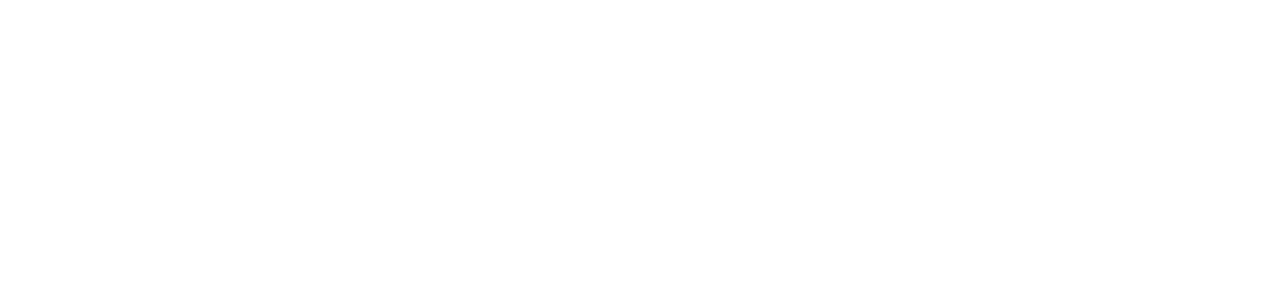
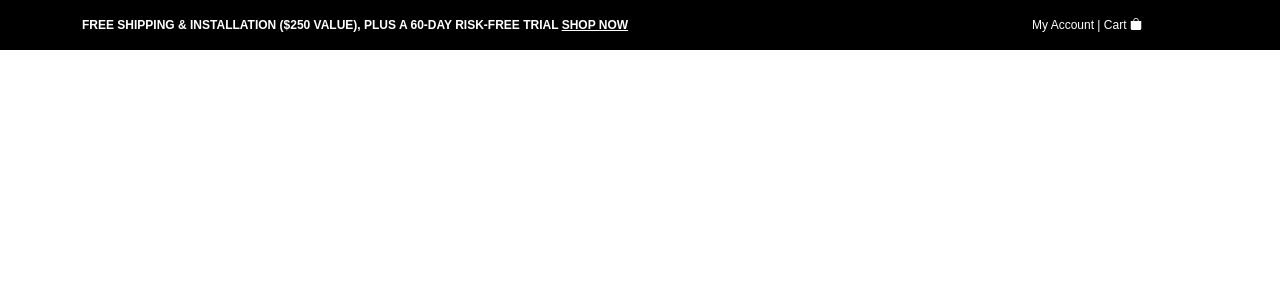
Before and after one commit to Pamuditha1/mirror-clone, a React (Create React App) app: page / in a window 1280 px wide. Shown: the top 300 px of the page. Built offline with nearby package versions, Linux system fonts and the light colour scheme.

Commit message:
top-header

```diff
--- a/package.json
+++ b/package.json
@@ -10,6 +10,8 @@
     "react": "^18.1.0",
     "react-bootstrap": "^2.4.0",
     "react-dom": "^18.1.0",
+    "react-icons": "^4.3.1",
+    "react-router-dom": "^6.3.0",
     "react-scripts": "5.0.1",
     "web-vitals": "^2.1.4"
   },
--- a/src/App.js
+++ b/src/App.js
@@ -1,7 +1,12 @@
 import "bootstrap/dist/css/bootstrap.min.css";
+import TopHeader from "./Components/TopHeader";
 
 function App() {
-  return <div className="container"></div>;
+  return (
+    <div>
+      <TopHeader />
+    </div>
+  );
 }
 
 export default App;
--- /dev/null
+++ b/src/Components/TopHeader.jsx
@@ -0,0 +1,35 @@
+import React from "react";
+import "../Styles/top-header.css";
+import { BsFillBagFill } from "react-icons/bs";
+
+function TopHeader() {
+  return (
+    <header className="th-background">
+      <div className="container">
+        <div className="row">
+          <div className="col-7 th-text mt-3 mb-2">
+            FREE SHIPPING & INSTALLATION ($250 VALUE), PLUS A 60-DAY RISK-FREE
+            TRIAL{" "}
+            <span>
+              <a
+                href="https://www.mirror.co/shop/packages"
+                className="th-shop-now"
+              >
+                SHOP NOW
+              </a>
+            </span>
+          </div>
+          <div className="col-3"></div>
+          <div className="col-2 mt-3 mb-3">
+            <span className="th-nav mr-2">My Account</span> |{" "}
+            <span className="th-nav ml-2">
+              Cart <BsFillBagFill className="mb-1" />
+            </span>
+          </div>
+        </div>
+      </div>
+    </header>
+  );
+}
+
+export default TopHeader;
--- /dev/null
+++ b/src/Styles/top-header.css
@@ -0,0 +1,23 @@
+.th-background {
+  background-color: black;
+  color: white;
+  height: 100;
+  width: 100%;
+  position: fixed;
+
+  font-size: 12px;
+  font-family: moderat-medium, sans-serif;
+}
+.th-text {
+  font-weight: bolder;
+}
+.th-shop-now {
+  text-decoration: underline;
+  color: white;
+}
+.th-shop-now:hover {
+  color: white;
+}
+.th-nav:hover {
+  opacity: 0.5;
+}
```
Also changed, not shown: src/App.css (deleted, +0 -38 lines), 1 other file (tests, documents, lock files or other folders).
